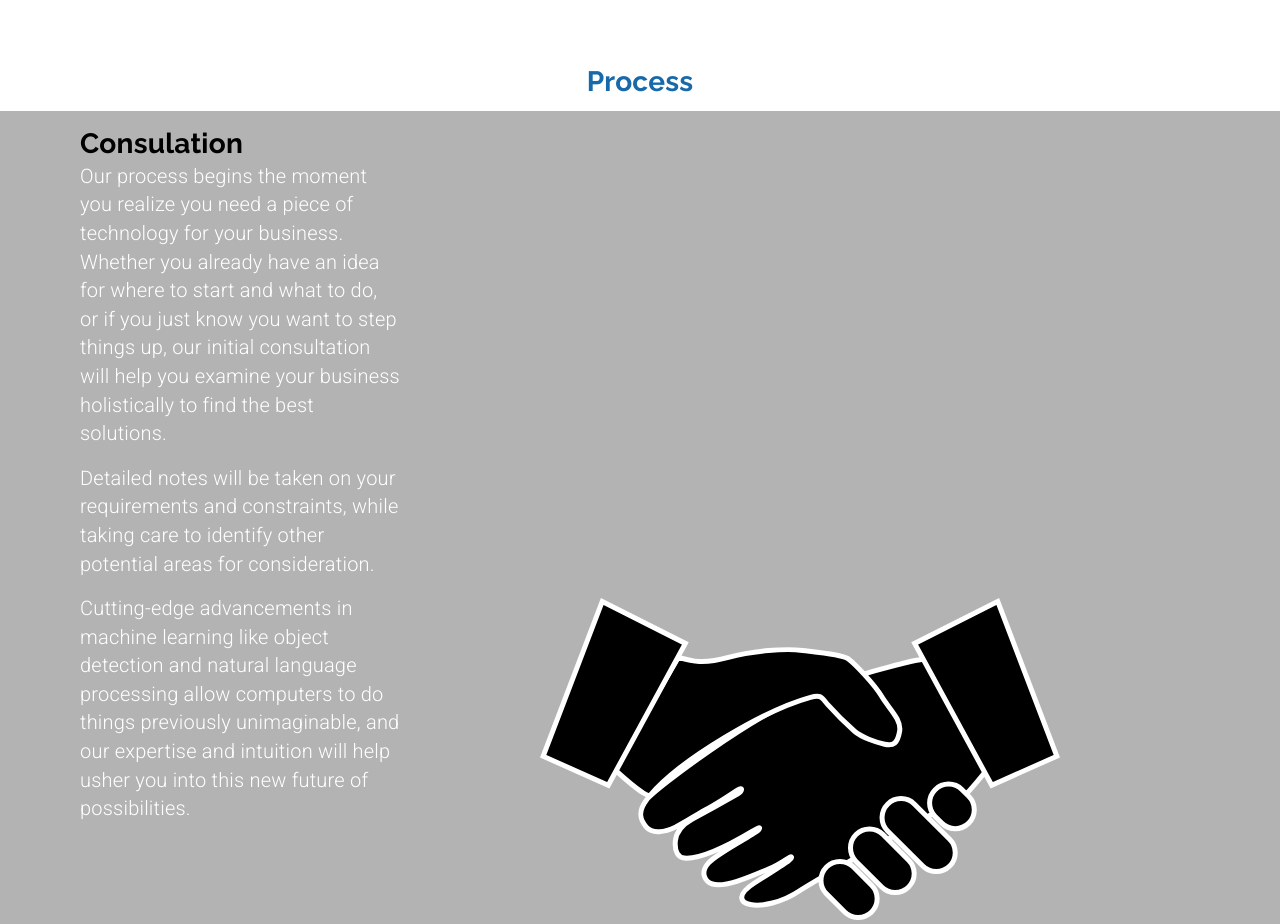
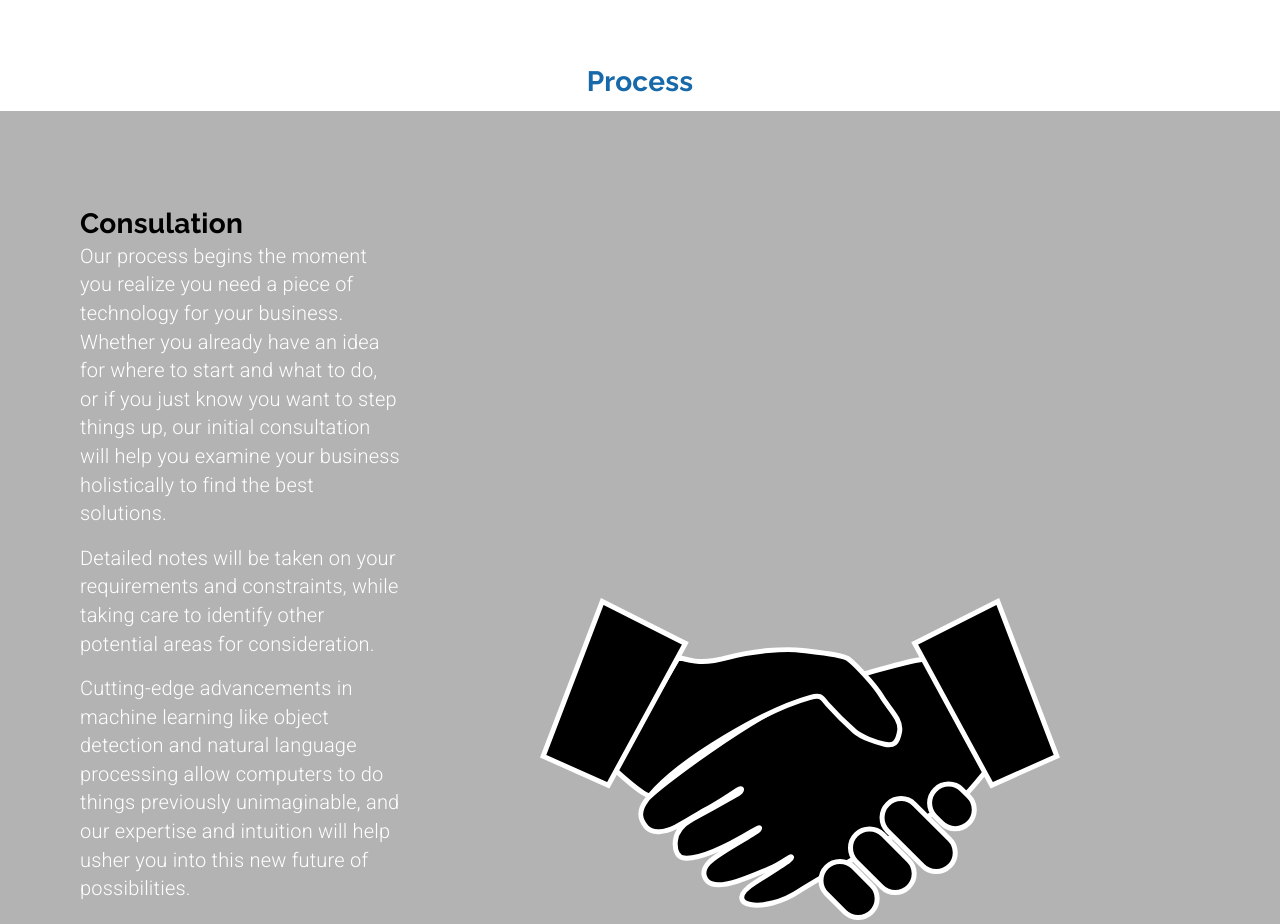
Before and after one commit to samandar-boymurodov/Arc-Development, a React (Create React App) app: page /revolution in a window 1280 px wide. Shown: the part 2380-3304 px from the top of the page. Built offline with nearby package versions, Linux system fonts and the light colour scheme.

Commit message:
process section

```diff
--- a/src/components/Revolution.js
+++ b/src/components/Revolution.js
@@ -183,7 +183,11 @@ export const Revolution = function () {
                             maxWidth: "20rem"
                         }}>
                         <Grid item>
-                            <Typography variant="h4" style={{ color: "#000" }}>
+                            <Typography
+                                variant="h4"
+                                style={{
+                                     color: "#000",
+                                     marginTop: "5rem" }}>
                                 Consulation
                                 </Typography>
                         </Grid>
```
